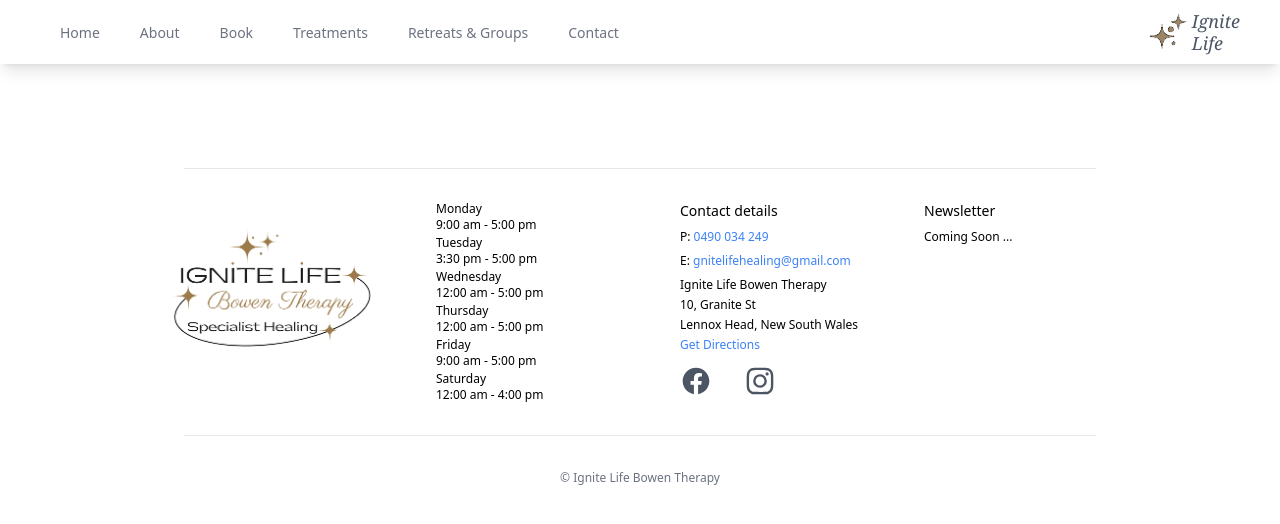
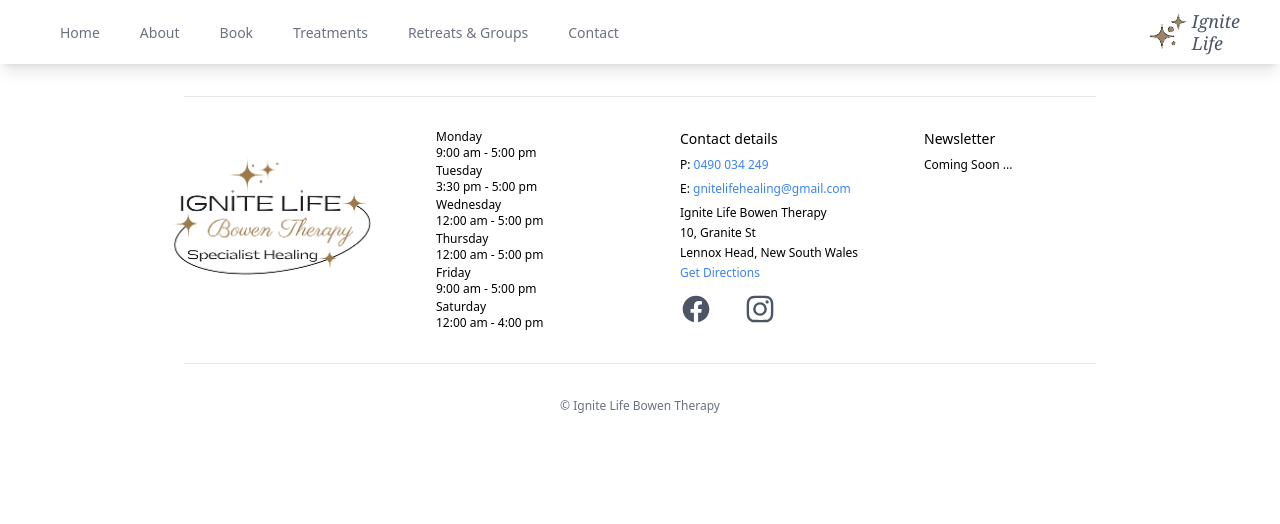
Before and after one commit to callan321/ignite-life-frontend, a Next.js app: page /contact in a window 1280 px wide. Shown: the top 524 px of the page. Built offline with nearby package versions, Linux system fonts and the light colour scheme.

Commit message:
added blank pages

```diff
--- a/src/app/contact/page.tsx
+++ b/src/app/contact/page.tsx
@@ -3,16 +3,7 @@ import React from 'react';
 const Page = () => {
     return (
         <div className="w-full flex flex-col main-content-wrapper">
-            <div className="w-full flex flex-col">
-                <div className="w-full flex flex-col">
-                    <div id="YNPjxf" className="w-full flex flex-col mb-6 p-6 bg-white text-black">
-                        <div className="flex flex-col items-start text-left">
-                            <div className="w-full flex flex-row">
-                            </div>
-                        </div>
-                    </div>
-                </div>
-            </div>
+
         </div>
     );
 }
--- /dev/null
+++ b/src/app/retreats-groups/page.tsx
@@ -0,0 +1,5 @@
+export default function retreatGroups() {
+    return (
+        <div></div>
+    )
+}
--- /dev/null
+++ b/src/app/treatments/page.tsx
@@ -0,0 +1,5 @@
+export default function treatments() {
+    return (
+        <div></div>
+    )
+}
```
